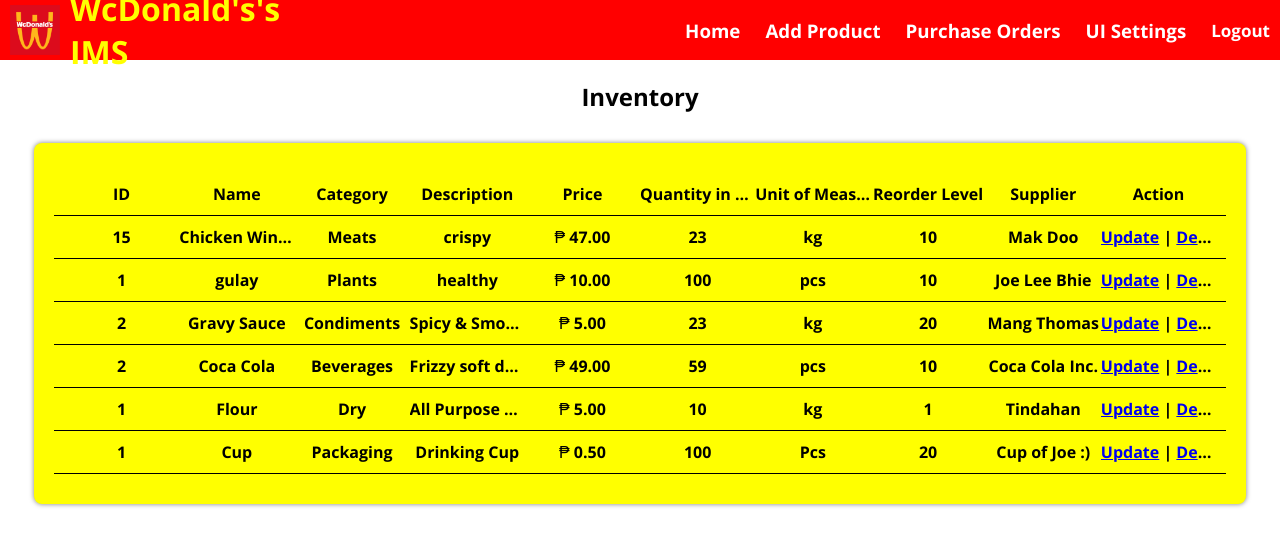
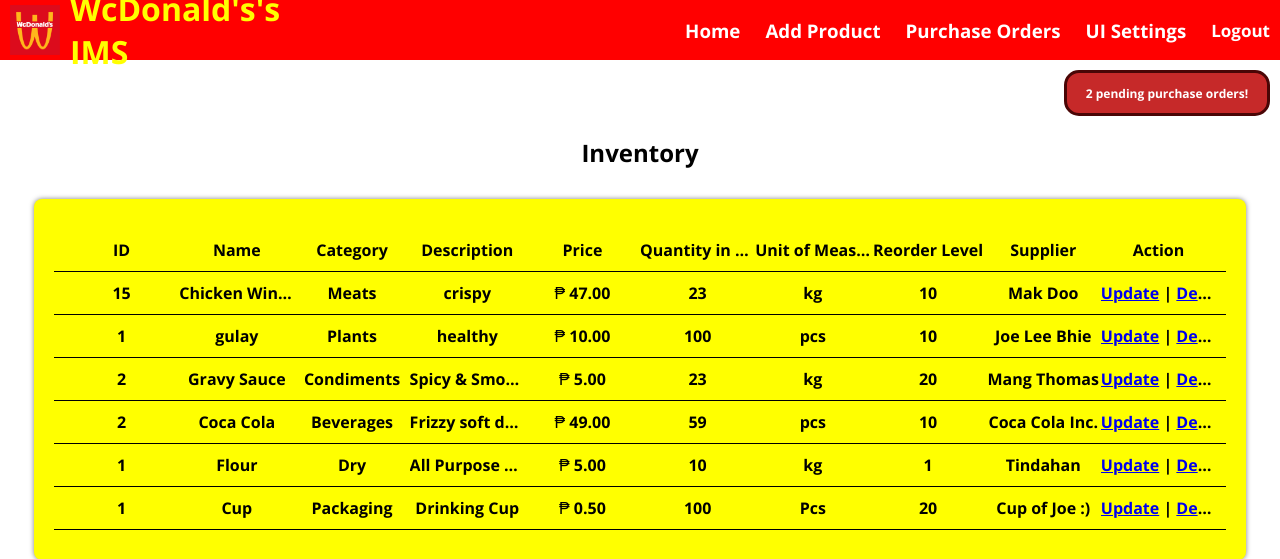
Before and after one commit to SandorTheMoon/InventoryManagementSystem, a Django app: page / in a window 1280 px wide. Shown: the top 559 px of the page. Run offline with Django 5.2, Linux system fonts and the light colour scheme; a user stored in the database is signed in; data comes from the database, SQL or seed files in the repository; both versions use the stored data as it was after the commit; data that the repository does not hold is empty.

Commit message:
adding notification

```diff
--- a/inventory/inventoryapp/static/css/homepage.css
+++ b/inventory/inventoryapp/static/css/homepage.css
@@ -67,6 +67,29 @@
 
 
 /* --- HOME PAGE STYLE --- */
+.notif-container {
+    display: flex;
+    width: 100%;
+    justify-content: flex-end;
+}
+
+.notif-container .notif {
+    display: flex;
+    justify-content: center;
+    align-items: center;
+    color: white;
+    font-size: 12px;
+
+    margin-top: 10px;
+    margin-right: 10px;
+    height: 40px;
+    width: 200px;
+    background-color: rgb(198, 41, 41);
+    border-color: rgb(74, 6, 6);
+    border-style: solid;
+    border-radius: 15px;
+}
+
 .home-title h1 {
     display: flex;
     justify-content: center;
--- a/inventory/inventoryapp/templates/home/homepage.html
+++ b/inventory/inventoryapp/templates/home/homepage.html
@@ -42,6 +42,11 @@
 </head>
 <body>
     <section>
+        {% if countPO != None %}
+            <div class="notif-container">
+                <h1 class="notif">{{ countPO }} pending purchase orders!</h1>
+            </div>
+        {% endif %}
         <div class="home-title">
             <h1>Inventory</h1>
         </div>
--- a/inventory/inventoryapp/views.py
+++ b/inventory/inventoryapp/views.py
@@ -72,6 +72,9 @@
     if Mcustomization is None:
         Mcustomization = MainPageCustomization.objects.create()
 
+    PO = PurchaseOrder.objects.filter(order_status=None)
+    countPO = PO.count()
+
     return render(request, "home/homepage.html", {
         'meats_products': meats_products,
         'baked_products': baked_products,
@@ -84,7 +87,8 @@
 
         'CLcustomization': CLcustomization,
         'customization': customization,
-        'Mcustomization': Mcustomization
+        'Mcustomization': Mcustomization,
+        'countPO': countPO
     })
 
 
```
Also changed, not shown: inventory/db.sqlite3, inventory/meats.sqlite3.
